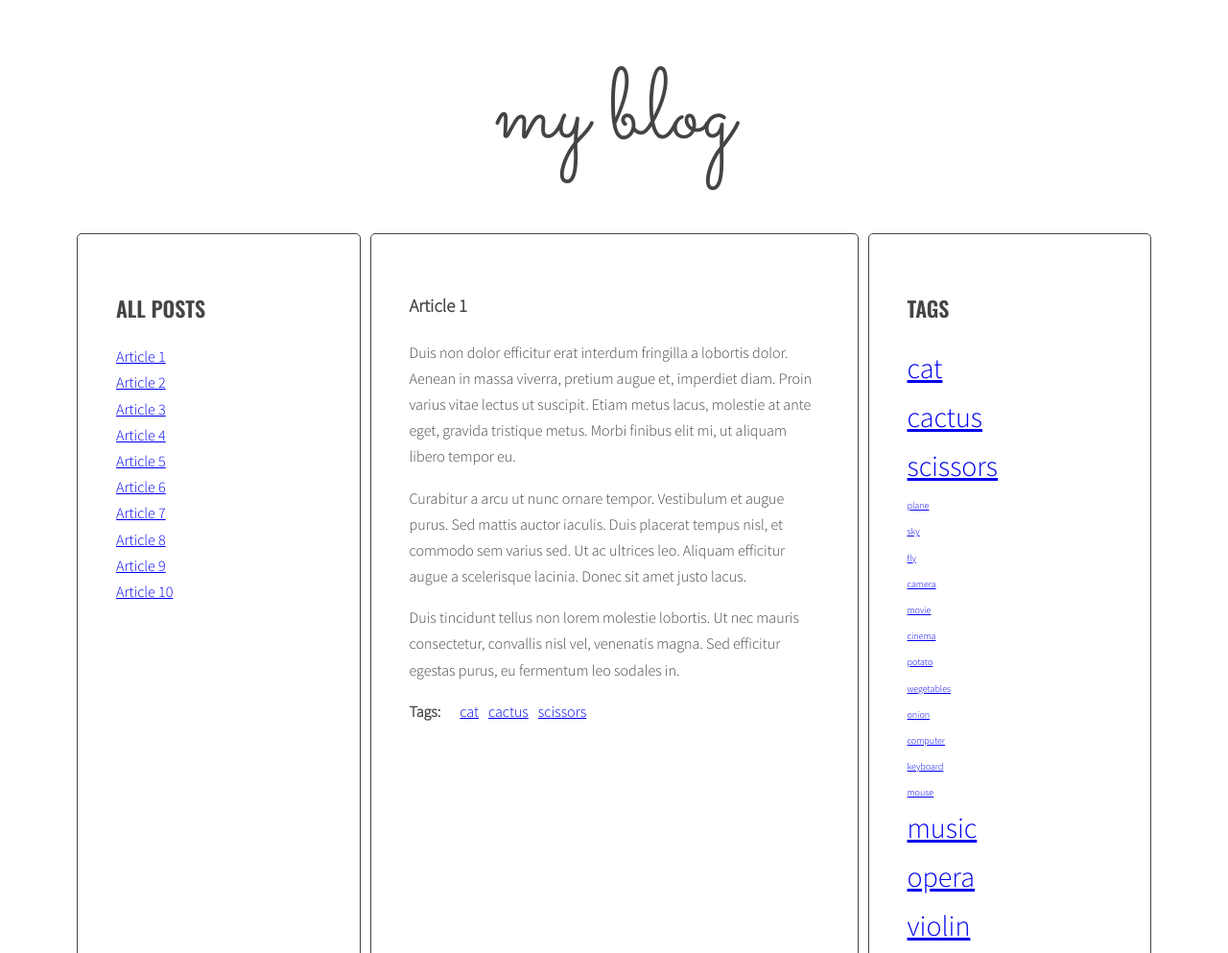
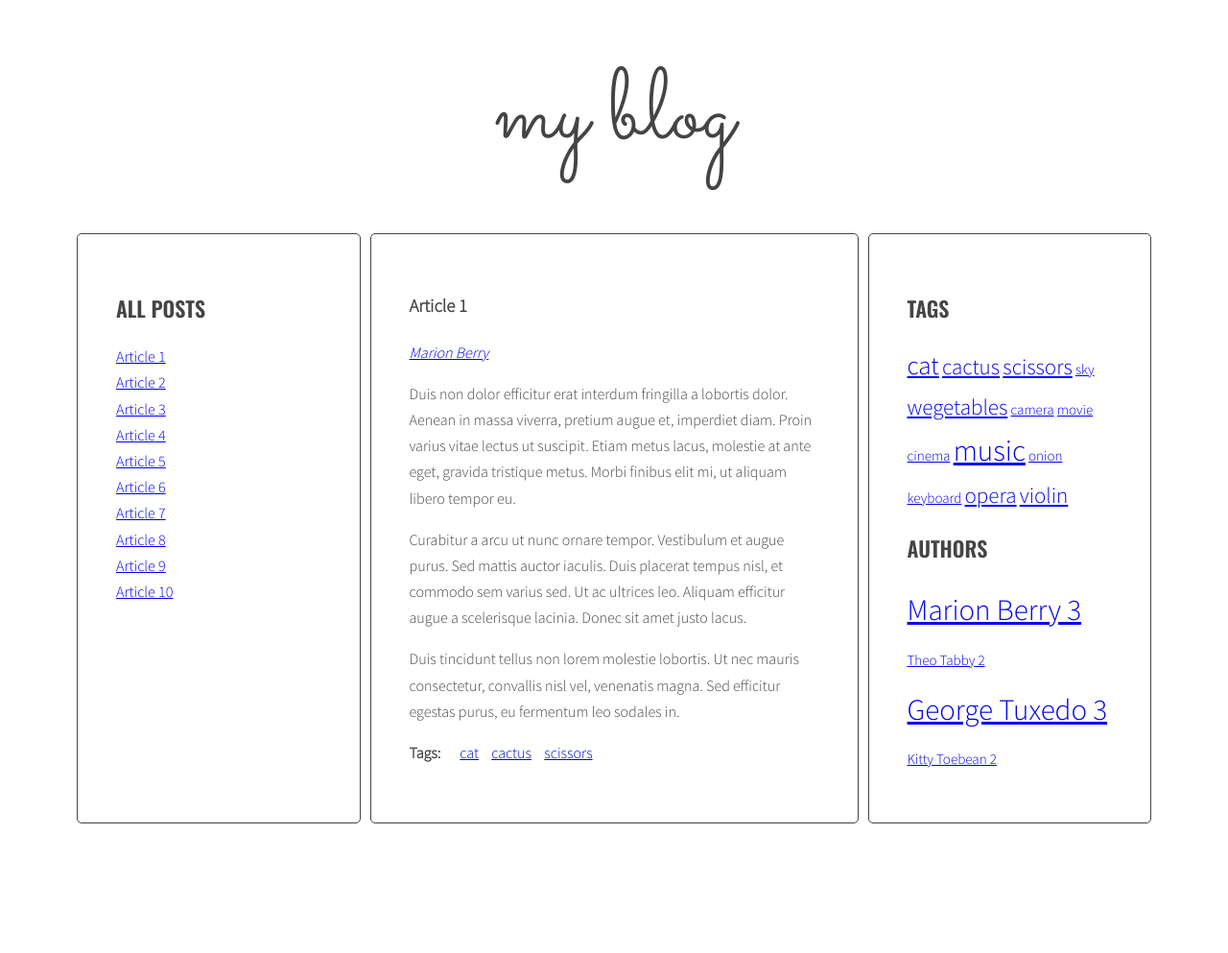
Before and after one commit to Adamm-K/javascript-blog, a website: page index.html in a window 1280 px wide. Shown: the top 993 px of the page at 96% size. After the commit the page ends 866 px from the top, so only its background shows below. Drawn offline with nearby package versions, Linux system fonts and the light colour scheme.

Commit message:
task 7.4 v1

```diff
--- a/index.html
+++ b/index.html
@@ -4,7 +4,7 @@
     <meta charset="UTF-8">
     <meta http-equiv="X-UA-Compatible" content="IE=edge">
     <meta name="viewport" content="width=device-width, initial-scale=1.0">
-    <title>Document</title>
+    <title>JS - blog</title>
     <link rel="stylesheet" href="css/style.css">
 </head>
 <body>
@@ -32,7 +32,7 @@
                   </ul>
                 </div>
               </article>
-              <article class="post" id="article-2" data-tags="plane sky fly" data-author="Theo Tabby">
+              <article class="post" id="article-2" data-tags="cat sky wegetables" data-author="Theo Tabby">
                 <h3 class="post-title">Article 2</h3>
                 <p class="post-author"></p>
                 <div class="post-content">
@@ -88,7 +88,7 @@
                   </ul>
                 </div>
               </article>
-              <article class="post" id="article-6" data-tags="potato wegetables onion" data-author="George Tuxedo">
+              <article class="post" id="article-6" data-tags="music wegetables onion" data-author="George Tuxedo">
                 <h3 class="post-title">Article 6</h3>
                 <p class="post-author"></p>
                 <div class="post-content">
@@ -102,7 +102,7 @@
                   </ul>
                 </div>
               </article>
-              <article class="post" id="article-7" data-tags="computer keyboard mouse" data-author="Kitty Toebean">
+              <article class="post" id="article-7" data-tags="music keyboard wegetables" data-author="Kitty Toebean">
                 <h3 class="post-title">Article 7</h3>
                 <p class="post-author"></p>
                 <div class="post-content">
@@ -162,15 +162,15 @@
             <aside class="sidebar">
               <h2 class="section-title">Tags</h2>
               <ul class="list tags">
+                <!-- <li></li>
                 <li></li>
                 <li></li>
                 <li></li>
-                <li></li>
-                <li></li>
+                <li></li> -->
               </ul>
               <h2 class="section-title">Authors</h2>
               <ul class="list authors">
-                <li>
+               <!-- <li>
                   <a href="#">
                     <span class="author-name"></span>
                   </a>
@@ -189,12 +189,27 @@
                   <a href="#">
                     <span class="author-name"></span>
                   </a>
-                </li>
+                </li> -->
               </ul>
             </aside>
           </main>
         </div>
       </div>
+      <script id="template-article-link" type="text/x-handlebars-template">
+        <li><a href="#{{ id }}"><span>{{ title }}</span></a></li>
+      </script>
+      <script id="template-tag-link" type="text/x-handlebars-template">
+        <li><a href="#tag-{{ title }}"><span>{{ title }}</span></a></li>
+      </script>
+      <script id="template-author-link" type="text/x-handlebars-template">
+        <a href="#author-{{ title }}"><span>{{ title }}</span></a>
+      </script>
+      <script id="template-tagcloud-link" type="text/x-handlebars-template">
+        {{#each tags}}
+        <li class="{{className}}"> <a href="#tag-{{ tag }}">{{ tag }} </a></li>
+        {{/each}}
+      </script>
+      <script src="https://cdnjs.cloudflare.com/ajax/libs/handlebars.js/4.1.0/handlebars.min.js"></script>
       <script src="js/script.js"></script>
 </body>
 </html>
--- a/js/script.js
+++ b/js/script.js
@@ -1,4 +1,4 @@
-{
+
 'use strict';
 // Znajdowanie wszystkich linków
 /*document.getElementById('test-button').addEventListener('click', function(){
@@ -6,30 +6,41 @@
     console.log('links:', links);
 });
 */
+const templates = {
+  articleLink: Handlebars.compile(document.querySelector('#template-article-link').innerHTML),
+  tagLink: Handlebars.compile(document.querySelector('#template-tag-link').innerHTML),
+  authorLink: Handlebars.compile(document.querySelector('#template-author-link').innerHTML),
+  tagCloudLink: Handlebars.compile(document.querySelector('#template-tagcloud-link').innerHTML)
+};
 
-  const titleClickHandler = function (event) {
+{
+  const optArticleSelector = '.post',
+    optTitleSelector = '.post-title',
+    optTitleListSelector = '.titles',
+    optArticleTagsSelector = '.post-tags .list',
+    optArticleAuthorSelector = '.post-author',
+    optAuthorsListSelector = '.authors',
+    optTagsListSelector = '.tags.list',
+    optCloudClassCount = 5,
+    optCloudClassPrefix = 'tag-size-';
+
+  const titleClickHandler = function(event) {
     event.preventDefault();
     const clickedElement = this;
     console.log('Link was clicked!');
     console.log('event = ', event);
 
-
     /* [DONE] remove class 'active' from all article links  */
-
     const activeLinks = document.querySelectorAll('.titles a.active');
 
     for (let activeLink of activeLinks) {
       activeLink.classList.remove('active');
     }
-
-    /* [IN PROGRESS] add class 'active' to the clicked link */
-
-
+    /* [DONE] add class 'active' to the clicked link */
     clickedElement.classList.add('active');
     console.log('clickedElement:', clickedElement);
 
     /* [DONE] remove class 'active' from all articles */
-
     const activeArticles = document.querySelectorAll('.posts .active');
 
     for (let activeArticle of activeArticles) {
@@ -37,37 +48,23 @@
     }
 
     /* get 'href' attribute from the clicked link */
-
     const articleSelector = clickedElement.getAttribute('href');
-    console.log('Link was clicked!');
+    console.log('articleSelector:', articleSelector);
 
 
     /* find the correct article using the selector (value of 'href' attribute) */
-
     const targetArticle = document.querySelector(articleSelector);
-    console.log('Article was opened!');
-
+    console.log('targetArticle', targetArticle);
 
     /* add class 'active' to the correct article */
-
     targetArticle.classList.add('active');
     console.log('targetArticle:', targetArticle);
-
   };
 
-  const optArticleSelector = '.post',
-    optTitleSelector = '.post-title',
-    optTitleListSelector = '.titles',
-    optArticleTagsSelector = '.post-tags .list',
-    optArticleAuthorSelector = '[data-author]',
-    optArticleAuthorTagSelector = 'post-author',
-    optTagsListSelector = '.tags.list',
-    optCloudClassCount = 5,
-    optCloudClassPrefix = 'tag-size-';
-
-
-  function generateTitleLinks(customSelector = '') {
+  const generateTitleLinks = function (customSelector = '') {
     console.log('funkction generateTitleLinks');
+    console.log('customSelector:', customSelector);
+    console.log('optArticleSelector + customSelector:', optArticleSelector + customSelector);
 
     // remove contents of titleList
     const titleList = document.querySelector(optTitleListSelector);
@@ -75,32 +72,34 @@
 
     // for each article
     const articles = document.querySelectorAll(optArticleSelector + customSelector);
+
     let html = '';
+
     for (let article of articles) {
 
       // get the article id
       const articleId = article.getAttribute('id');
+      console.log('articleId');
 
       // find the title element
       const articleTitle = article.querySelector(optTitleSelector).innerHTML;
+      console.log('articleTitle:', articleTitle);
 
       // create HTML of the link
+      //const linkHTML = '<li><a href="#' + articleId + '"><span>' + articleTitle + '</span></a></li>';
+      //console.log('code of HTML link');
+      const linkHTMLData = {id: articleId, title: articleTitle};
 
-      const linkHTML = '<li><a href="#' + articleId + '"><span>' + articleTitle + '</span></a></li>';
-      console.log('code of HTML link');
+      const linkHTML = templates.articleLink(linkHTMLData);
+      console.log('linkHTML:', linkHTML);
+
       // insert link into titleList
-      const titleList = document.querySelector(optTitleListSelector);
-      titleList.innerHTML = linkHTML;
+
       // insert link into html variable
       html = html + linkHTML;
     }
 
-
     titleList.innerHTML = html;
-  }
-
-  generateTitleLinks();
-
 
     const links = document.querySelectorAll('.titles a');
     console.log('links:', links);
@@ -108,39 +107,44 @@
     for (let link of links) {
       link.addEventListener('click', titleClickHandler);
     }
+  };
 
-  function calculateTagsParams(tags) {
+  generateTitleLinks();
+
+  const calculateTagsParams = function(tags) {
 
     const params = {
       max: 0,
       min: 999999,
-    }
+    };
 
     for (let tag in tags) {
+
       if (tags[tag] > params.max) {
         params.max = tags[tag];
       }
+
       if (tags[tag] < params.min) {
         params.min = tags[tag];
       }
+
       console.log(tag + ' is used ' + tags[tag] + ' times');
     }
 
     return params;
+  };
 
-  }
-
-  function calculateTagClass(count, params) {
+  const calculateTagClass = function(count, params) {
     console.log(count, params);
     const normalizedCount = count - params.min;
     const normalizedMax = params.max - params.min;
     const percentage = normalizedCount / normalizedMax;
     const classNumber = Math.floor(percentage * (optCloudClassCount - 1) + 1);
 
-    return "tag-size-" + classNumber;
-  }
+    return optCloudClassPrefix + classNumber;
+  };
 
-  function generateTags() {
+  const generateTags = function() {
     console.log('funkction generateTags');
 
     /* [NEW] create a new variable allTags with an empty object */
@@ -153,26 +157,30 @@
     for (let article of articles) {
 
       /* find tags wrapper */
-      const titleList = article.querySelector(optArticleTagsSelector);
+      const articleTagsWrapper = article.querySelector(optArticleTagsSelector);
 
       /* make html variable with empty string */
       let html = '';
 
       /* get tags from data-tags attribute */
       const articleTags = article.getAttribute('data-tags');
-      console.log('Link was clicked!');
+      console.log('found tags!:', articleTags);
 
       /* split tags into array */
       const articleTagsArray = articleTags.split(' ');
-      console.log('split tags into array');
+      console.log('split tags into array:', articleTagsArray);
 
       /* START LOOP: for each tag */
       for (let tag of articleTagsArray) {
-        console.log('start of the loop of each tag')
+        console.log('start of the loop of each tag');
 
         /* generate HTML of the link */
-        const linkHTML = '<li><a href="#tag-' + tag + '"><span>' + tag + '</span></a></li>';
-        console.log('generate HTML of the  link');
+        //const linkHTML = '<li><a href="#tag-' + tag + '"><span>' + tag + '</span></a></li>';
+        const linkHTMLData = { id: tag, title: tag };
+
+        const linkHTML = templates.tagLink(linkHTMLData);
+
+        console.log('generate HTML of the tag link');
 
         /* add generated code to html variable */
         html = html + linkHTML;
@@ -185,12 +193,14 @@
         } else {
           allTags[tag]++;
         }
+        console.log('allTags:', allTags);
 
         /* END LOOP: for each tag */
       }
 
       /* insert HTML of all the links into the tags wrapper */
-      titleList.innerHTML = html;
+      articleTagsWrapper.innerHTML = html;
+      console.log('articleTagsWrapper:', articleTagsWrapper);
 
       /* END LOOP: for every article: */
     }
@@ -200,54 +210,65 @@
 
     /* [NEW] create variable for all links HTML code */
     const tagsParams = calculateTagsParams(allTags);
-    let allTagsHTML = '';
+    console.log('tagsParams:', tagsParams);
+
+    //let allTagsHTML = '';
+    const allTagsData = {tags: []};
 
     /* [NEW] START LOOP: for each tag in allTags: */
     for (let tag in allTags) {
 
       /* [NEW] generate code of a link and add it to allTagsHTML */
-      const tagLinkHTML = '<li><a href="#tag-' + tag + '" class="' + calculateTagClass(allTags[tag], tagsParams) + '">'+ tag + '</li>';
-      allTagsHTML += tagLinkHTML;
+      //const tagLinkHTML = '<li><a href="#tag-' + tag + '" class=' + calculateTagClass(allTags[tag], tagsParams) + '> ' + ' ' + tag + ' ' + ' </a></li>';
+      //allTagsHTML += tagLinkHTML;
+      allTagsData.tags.push({
+        tag: tag,
+        count: allTags[tag],
+        className: calculateTagClass(allTags[tag], tagsParams)
+      });
+
       /* [NEW] END LOOP: for each tag in allTags: */
     }
 
     /*[NEW] add HTML from allTagsHTML to tagList */
-    tagList.innerHTML = allTagsHTML;
-  }
+    tagList.innerHTML = templates.tagCloudLink(allTagsData);
+    console.log('allTagsData:', allTagsData);
+  };
 
   generateTags();
 
-  function tagClickHandler(event) {
-
+  const tagClickHandler = function(event) {
     /* prevent default action for this event */
     event.preventDefault();
 
     /* make new constant named "clickedElement" and give it the value of "this" */
     const clickedElement = this;
+    console.log('clickedElement:', this);
 
     /* make a new constant "href" and read the attribute "href" of the clicked element */
     const href = clickedElement.getAttribute('href');
+    console.log('href:', href);
 
     /* make a new constant "tag" and extract tag from the "href" constant */
     const tag = href.replace('#tag-', '');
+    console.log('extract tag:', tag);
 
     /* find all tag links with class active */
-    const activeTagLinks = tag.querySelectorAll('a.active[href^="#tag-"]')
-
+    const activeTagLinks = document.querySelectorAll('a.active[href^="#tag-"]');
+    console.log('activeTagLinks:', activeTagLinks);
 
     /* START LOOP: for each active tag link */
-    for (let activeTagLink of activeTagLinks) {
-
+    for (let tag of activeTagLinks) {
 
       /* remove class active */
-      activeTagLink.classList.remove('active');
+      tag.classList.remove('active');
 
       /* END LOOP: for each active tag link */
     }
 
     /* find all tag links with "href" attribute equal to the "href" constant */
-    const tagLinksWithHref = document.querySelectorAll(href);
-    console.log('tag links with "href" attribute equal to the "href" constant');
+    const tagLinksWithHref = document.querySelectorAll('a[href="' + href + '"]');
+    console.log('tag links with "href" attribute equal to the "href" constant:', tagLinksWithHref);
 
     /* START LOOP: for each found tag link */
     for (let tagLinkWithHref of tagLinksWithHref) {
@@ -261,78 +282,104 @@
     /* execute function "generateTitleLinks" with article selector as argument */
     generateTitleLinks('[data-tags~="' + tag + '"]');
 
-  }
+  };
 
-  function addClickListenersToTags() {
+  const addClickListenersToTags = function() {
 
     /* find all links to tags */
-    const allLinksToTags = tag.querySelectorAll('a').innerHTML;
+    const links = 'a[href^="#tag-"]';
+
+    const allLinksToTags = document.querySelectorAll(links);
+    console.log('allLinksToTags:', allLinksToTags);
 
     /* START LOOP: for each link */
-    for (let tallLinksToTag of allLinksToTags) {
+    for (let allLinksToTag of allLinksToTags) {
 
       /* add tagClickHandler as event listener for that link */
-      tallLinksToTag.addEventListener('click', tagClickHandler);
+      allLinksToTag.addEventListener('click', tagClickHandler);
 
       /* END LOOP: for each link */
     }
-  }
+  };
 
   addClickListenersToTags();
 
-  function generateAuthors() {
-    console.log('funkction generateAuthors');
+  const generateAuthors = function() {
+
+    const allAuthors = {};
+
+    const articles = document.querySelectorAll(optArticleSelector);
+
+    /* START LOOP: for every article: */
+    for (let article of articles) {
 
       /* find all authors */
-    const authors = document.querySelectorAll(optArticleAuthorSelector);
+      const articleAuthorSelector = article.querySelector(optArticleAuthorSelector);
 
-    /* START LOOP: for every author: */
-    for (let author of authors) {
+      /* find author tags*/
+      const authorTags = article.getAttribute('data-author');
+
+      /* generate HTML of the link */
+      const linkHTMLData = { id: authorTags, title: authorTags };
+
+      const linkHTML = templates.authorLink(linkHTMLData);
+      console.log('generate HTML of the author link');
+
+      /* [NEW] check if this link is NOT already in allTags */
+      if (!allAuthors[authorTags]) {
+        /* [NEW] add tag to allTags object */
+        allAuthors[authorTags] = 1;
+      } else {
+        allAuthors[authorTags]++;
+      }
+      console.log('allAuthors:', allAuthors);
+
+      /* insert HTML of all the links into the tags wrapper */
+      articleAuthorSelector.innerHTML = linkHTML;
 
       /* find authors wrapper */
-      const authorList = author.querySelector(optArticleAuthorTagSelector);
+      const authorlist = document.querySelector(optAuthorsListSelector);
 
-      /* make html variable with empty string */
-      let html = '';
+      const authorParams = calculateTagsParams(allAuthors);
+      console.log('tagsParams:', authorParams);
 
-      /* get authors from author-tags attribute */
+      /* [NEW] create variable for all links HTML code*/
+      let allAuthorsHTML = '';
 
-      /* generate HTML of the link */
-      const linkHTML = '<a href="#tag-' + optAuthorSelector + '"><span>' + optAuthorSelector + '</span></a></li>';
-      console.log('generate HTML of the  link');
+      /* [NEW] START LOOP: for each author in allAuthors */
+      for (let author in allAuthors) {
 
-      /* add generated code to html variable */
-      html = html + linkHTML;
+        const authorLinkHTML = '<li><a href="#author-' + author + '" class=' + calculateTagClass(allAuthors[author], authorParams) + '> ' + ' ' + author + ' '  + allAuthors[author]+ ' </a></li>';
+        console.log('authorLinkHTML:', authorLinkHTML);
 
-      /* insert HTML of all the links into the tags wrapper */
-      authorList.innerHTML = html;
+        /* [NEW] generate code of a link and add it to allAuthorsHTML */
+        allAuthorsHTML += authorLinkHTML;
+        console.log(allAuthorsHTML);
+      }
+
+      authorlist.innerHTML = allAuthorsHTML;
 
     /* END LOOP: for every article: */
     }
-
-  }
+  };
 
   generateAuthors();
 
-  function authorClickHandler(event) {
+  const authorClickHandler = function(event) {
     /* prevent default action for this event */
     event.preventDefault();
 
     /* make new constant named "clickedElement" and give it the value of "this" */
     const clickedElement = this;
-
+    console.log('clickedElement:', clickedElement);
     /* make a new constant "href" and read the attribute "href" of the clicked element */
     const href = clickedElement.getAttribute('href');
+    console.log('authorClickHandler:', href);
 
-    /* make a new constant "authortag" and extract author tag from the "href" constant */
-    const authortag = href.replace('#tag-', '');
+    const allAuthorLinks = document.querySelectorAll(optArticleAuthorSelector);
 
-    /* find all authortag links with class active */
-    const activeAuthorLinks = authortag.querySelectorAll('a[href="' + href + '"]')
-
-    /* START LOOP: for each active tag link */
-    for (let activeAuthorLink of activeAuthorLinks) {
-
+    /* START LOOP: for each active author link */
+    for (let activeAuthorLink of allAuthorLinks) {
 
       /* remove class active */
       activeAuthorLink.classList.remove('active');
@@ -341,10 +388,10 @@
     }
 
     /* find all tag links with "href" attribute equal to the "href" constant */
-    const authorLinksWithHref = document.querySelectorAll(href);
+    const authorLinksWithHref = document.querySelectorAll('a[href="' + href + '"]');
     console.log('author links with "href" attribute equal to the "href" constant');
 
-    /* START LOOP: for each found tag link */
+    /* START LOOP: for each found author link */
     for (let authorLinkWithHref of authorLinksWithHref) {
 
       /* add class active */
@@ -353,26 +400,31 @@
 
       /* END LOOP: for each found tag link */
     }
+
+    const authorExtract = href.replace('#author-', '');
+    console.log(authorExtract);
+
     /* execute function "generateTitleLinks" with article selector as argument */
-    generateTitleLinks('[data-tags="' + authortag + '"]');
+    generateTitleLinks('[data-author="' + authorExtract + '"]');
+  };
 
-  }
+  const addClickListenersToAuthors = function() {
 
-  function addClickListenersToAuthors() {
+    /* find all links to authors */
+    const allLinksToAuthors = 'a[href^="#author-"]';
 
-    /* find all links to tags */
-    const allLinksToAuthors = tag.querySelectorAll('a').innerHTML;
+    const allAuthors = document.querySelectorAll(allLinksToAuthors);
 
     /* START LOOP: for each link */
-    for (let tallLinksToAuthor of allLinksToAuthors) {
+    for (let authorLink of allAuthors) {
 
       /* add authorClickHandler as event listener for that link */
-      tallLinksToAuthor.addEventListener('click', authorClickHandler);
+      authorLink.addEventListener('click', authorClickHandler);
 
       /* END LOOP: for each link */
     }
-  }
+  };
 
-  addClickListenersToAuthors()
+  addClickListenersToAuthors();
 
 }
--- a/sass/style.scss
+++ b/sass/style.scss
@@ -93,6 +93,10 @@ body {
   }
 }
 
+.tags li {
+  display: inline-block;
+}
+
 /* Authors */
 
 .authors {
@@ -125,21 +129,21 @@ body {
 }
 
 .tag-size-1 {
-  font-size: 10px;
+  font-size: 15px;
 }
 
 .tag-size-2 {
-  font-size: 15px;
+  font-size: 19px;
 }
 
 .tag-size-3 {
-  font-size: 20px;
+  font-size: 23px;
 }
 
 .tag-size-4 {
-  font-size: 25px;
+  font-size: 27px;
 }
 
 .tag-size-5 {
-  font-size: 30px;
+  font-size: 31px;
 }
```
Also changed, not shown: .eslintrc.json, css/style.css, 1 other file. Lines whose indentation alone changed are shown as unchanged.
